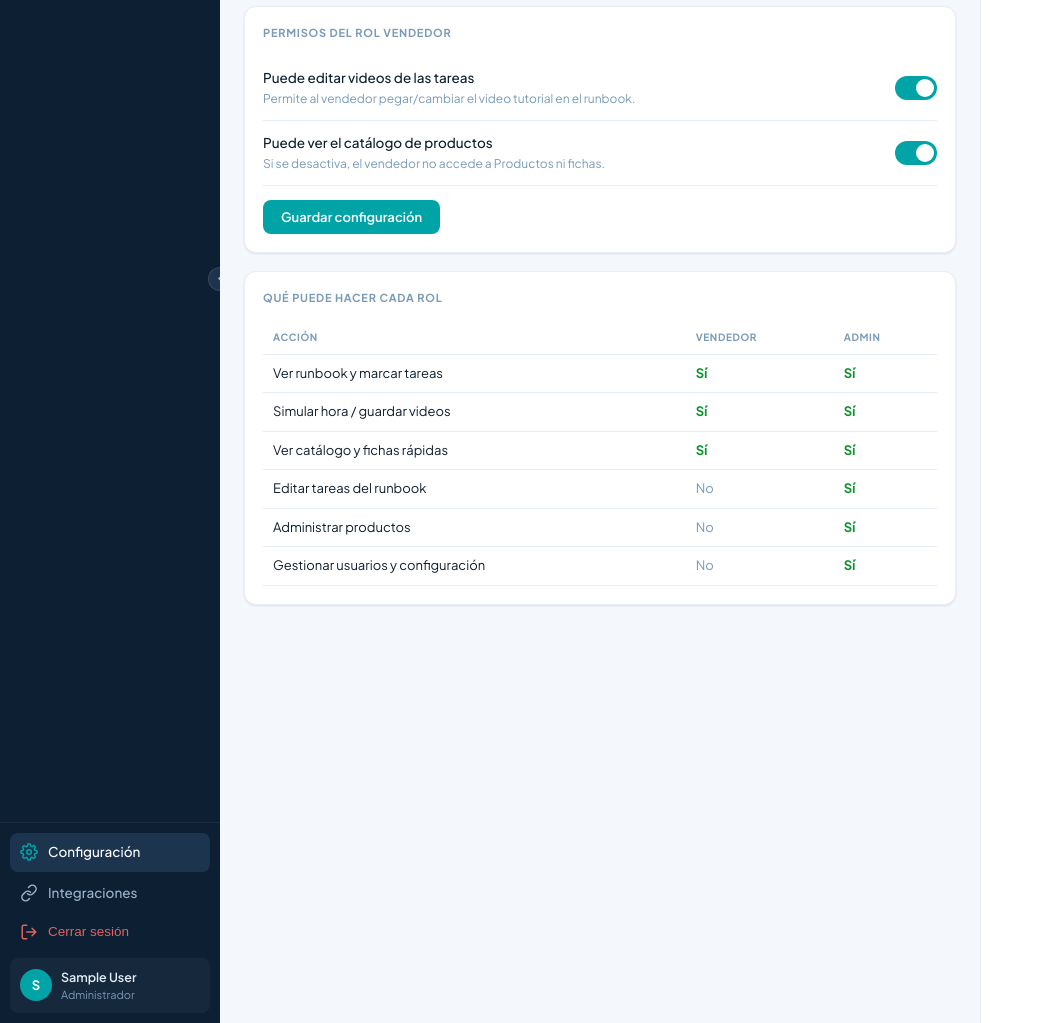
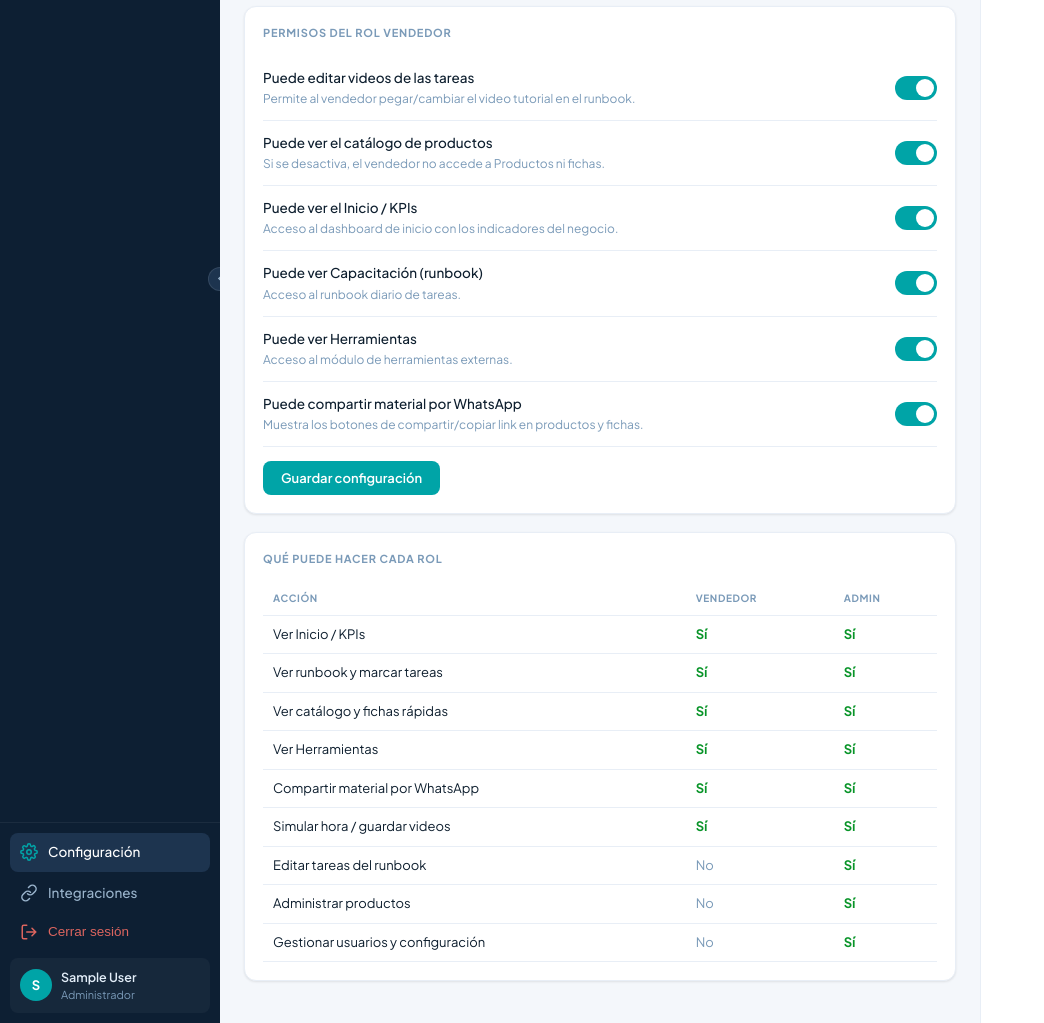
Before and after one commit to Luchito1099/Dashboard-online, a Django app: page /configuracion/ in a window 1280 px wide. Shown: the part 466-1489 px from the top of the page, without its empty margins (0-1044 px from the left). Run offline with Django 5.2, Linux system fonts and the light colour scheme; the visitor is signed in with stand-in values (Sample User, id 1); data comes from the database, SQL or seed files in the repository; data that the repository does not hold is empty.

Commit message:
Corregir configuracion

```diff
--- a/capacitacion/views.py
+++ b/capacitacion/views.py
@@ -63,6 +63,12 @@ def calcular_porcentaje(done, total):
 @login_required
 def index(request):
     """Runbook diario: embudo, timeline de bloques y sidebar con tabs."""
+    # Permiso configurable: el vendedor solo entra si está habilitado (admin siempre)
+    from core.permisos import puede_ver, destino_vendedor
+    if not puede_ver(request.user, 'vendedor_puede_ver_capacitacion'):
+        messages.error(request, 'No tienes permisos para ver la capacitación.')
+        return redirect(destino_vendedor(request.user))
+
     # Bloques con sus tareas en una sola consulta (evita N+1)
     bloques = (
         Bloque.objects
--- a/core/context_processors.py
+++ b/core/context_processors.py
@@ -5,6 +5,7 @@ from django.utils import timezone
 
 from capacitacion.models import Tarea, ProgresoTarea
 from capacitacion.views import es_admin
+from .models import ConfiguracionSistema
 
 
 def runbook(request):
@@ -31,4 +32,6 @@ def runbook(request):
         'rb_done': done,
         'rb_proxima': proxima,
         'puede_editar': es_admin(request.user),
+        # Permisos del rol vendedor, disponibles en toda plantilla para ocultar UI
+        'cfg': ConfiguracionSistema.get_solo(),
     }
--- a/core/models.py
+++ b/core/models.py
@@ -31,6 +31,10 @@ class ConfiguracionSistema(models.Model):
     Controla qué puede hacer el rol vendedor."""
     vendedor_puede_editar_videos = models.BooleanField(default=True)
     vendedor_puede_ver_productos = models.BooleanField(default=True)
+    vendedor_puede_ver_inicio = models.BooleanField(default=True)
+    vendedor_puede_ver_capacitacion = models.BooleanField(default=True)
+    vendedor_puede_ver_herramientas = models.BooleanField(default=True)
+    vendedor_puede_compartir = models.BooleanField(default=True)
 
     class Meta:
         verbose_name = 'Configuración del sistema'
--- a/core/static/core/js/extras.js
+++ b/core/static/core/js/extras.js
@@ -27,11 +27,7 @@
   style.textContent = css;
   document.head.appendChild(style);
 
-  // ── 1. Enlace "Configuración" del sidebar (en base.html apunta a "#") ──
-  const linkConfig = document.querySelector('.sidebar-bottom a[href="#"]');
-  if (linkConfig) linkConfig.setAttribute('href', '/configuracion/');
-
-  // ── 2. Buscador del topbar ──
+  // ── Buscador del topbar ──
   const input = document.querySelector('.topbar-search input');
   if (!input) return;
 
--- a/core/urls.py
+++ b/core/urls.py
@@ -10,6 +10,8 @@ urlpatterns = [
     path('logout/', views.logout_view, name='logout'),
     # Configuración de usuarios y del sistema (solo admin)
     path('configuracion/', views.configuracion, name='configuracion'),
+    # Página de respaldo cuando el vendedor no tiene módulos habilitados
+    path('sin-acceso/', views.sin_acceso, name='sin_acceso'),
     # Buscador global del topbar (devuelve JSON)
     path('buscar/', views.api_buscar, name='buscar'),
 ]
--- a/core/views.py
+++ b/core/views.py
@@ -11,11 +11,15 @@ from django.utils import timezone
 from capacitacion.models import Tarea, ProgresoTarea
 from capacitacion.views import es_admin  # reutilizamos el helper de permisos
 from .models import Perfil, ConfiguracionSistema
+from .permisos import puede_ver, destino_vendedor
 
 
 @login_required
 def home(request):
     """Inicio: KPIs del negocio + resumen del progreso de capacitación de hoy."""
+    if not puede_ver(request.user, 'vendedor_puede_ver_inicio'):
+        return redirect(destino_vendedor(request.user))
+
     hoy = timezone.now().date()
 
     total = Tarea.objects.filter(activo=True).count()
@@ -54,6 +58,12 @@ def logout_view(request):
     return redirect('core:login')
 
 
+@login_required
+def sin_acceso(request):
+    """Página de respaldo cuando un vendedor no tiene ningún módulo habilitado."""
+    return render(request, 'core/sin_acceso.html')
+
+
 # ───────────────────────── Configuración (solo admin) ─────────────────────────
 
 @login_required
@@ -82,6 +92,10 @@ def configuracion(request):
             # Los checkboxes solo llegan si están marcados
             config.vendedor_puede_editar_videos = request.POST.get('vendedor_puede_editar_videos') == 'on'
             config.vendedor_puede_ver_productos = request.POST.get('vendedor_puede_ver_productos') == 'on'
+            config.vendedor_puede_ver_inicio = request.POST.get('vendedor_puede_ver_inicio') == 'on'
+            config.vendedor_puede_ver_capacitacion = request.POST.get('vendedor_puede_ver_capacitacion') == 'on'
+            config.vendedor_puede_ver_herramientas = request.POST.get('vendedor_puede_ver_herramientas') == 'on'
+            config.vendedor_puede_compartir = request.POST.get('vendedor_puede_compartir') == 'on'
             config.save()
             messages.success(request, 'Configuración guardada.')
 
--- a/templates/base.html
+++ b/templates/base.html
@@ -26,6 +26,7 @@
   </div>
 
   <nav class="sidebar-nav">
+    {% if puede_editar or cfg.vendedor_puede_ver_inicio %}
     <div class="nav-section-label">Principal</div>
     <a href="{% url 'core:home' %}" class="nav-item {% block nav_home %}{% endblock %}">
       <svg viewBox="0 0 24 24" fill="none" stroke="currentColor" stroke-width="2" stroke-linecap="round">
@@ -33,7 +34,9 @@
       </svg>
       <span class="nav-label">Inicio</span>
     </a>
+    {% endif %}
 
+    {% if puede_editar or cfg.vendedor_puede_ver_capacitacion %}
     <div class="nav-section-label">Módulos</div>
     <a href="{% url 'capacitacion:index' %}" class="nav-item {% block nav_capacitacion %}{% endblock %}">
       <svg viewBox="0 0 24 24" fill="none" stroke="currentColor" stroke-width="2" stroke-linecap="round">
@@ -41,10 +44,12 @@
       </svg>
       <span class="nav-label">Capacitación</span>
     </a>
+    {% endif %}
   </nav>
 
   <div class="sidebar-bottom">
-    <a href="#" class="nav-item {% block nav_config %}{% endblock %}">
+    {% if puede_editar %}
+    <a href="{% url 'core:configuracion' %}" class="nav-item {% block nav_config %}{% endblock %}">
       <svg viewBox="0 0 24 24" fill="none" stroke="currentColor" stroke-width="2" stroke-linecap="round">
         <circle cx="12" cy="12" r="3"/>
         <path d="M19.4 15a1.65 1.65 0 00.33 1.82l.06.06a2 2 0 010 2.83 2 2 0 01-2.83 0l-.06-.06a1.65 1.65 0 00-1.82-.33 1.65 1.65 0 00-1 1.51V21a2 2 0 01-4 0v-.09A1.65 1.65 0 009 19.4a1.65 1.65 0 00-1.82.33l-.06.06a2 2 0 01-2.83-2.83l.06-.06A1.65 1.65 0 004.68 15a1.65 1.65 0 00-1.51-1H3a2 2 0 010-4h.09A1.65 1.65 0 004.6 9a1.65 1.65 0 00-.33-1.82l-.06-.06a2 2 0 012.83-2.83l.06.06A1.65 1.65 0 009 4.68a1.65 1.65 0 001-1.51V3a2 2 0 014 0v.09a1.65 1.65 0 001 1.51 1.65 1.65 0 001.82-.33l.06-.06a2 2 0 012.83 2.83l-.06.06A1.65 1.65 0 0019.4 9a1.65 1.65 0 001.51 1H21a2 2 0 010 4h-.09a1.65 1.65 0 00-1.51 1z"/>
@@ -52,7 +57,6 @@
       <span class="nav-label">Configuración</span>
     </a>
 
-    {% if puede_editar %}
     <a href="{% url 'integraciones:lista' %}" class="nav-item {% block nav_integraciones %}{% endblock %}">
       <svg viewBox="0 0 24 24" fill="none" stroke="currentColor" stroke-width="2" stroke-linecap="round">
         <path d="M10 13a5 5 0 007.07 0l3-3a5 5 0 00-7.07-7.07l-1.72 1.71"/>
--- a/templates/core/configuracion.html
+++ b/templates/core/configuracion.html
@@ -127,6 +127,50 @@
         </label>
       </div>
 
+      <div class="cfg-toggle">
+        <div>
+          <div class="cfg-toggle-label">Puede ver el Inicio / KPIs</div>
+          <div class="cfg-toggle-desc">Acceso al dashboard de inicio con los indicadores del negocio.</div>
+        </div>
+        <label class="switch">
+          <input type="checkbox" name="vendedor_puede_ver_inicio" {% if config.vendedor_puede_ver_inicio %}checked{% endif %}>
+          <span class="slider"></span>
+        </label>
+      </div>
+
+      <div class="cfg-toggle">
+        <div>
+          <div class="cfg-toggle-label">Puede ver Capacitación (runbook)</div>
+          <div class="cfg-toggle-desc">Acceso al runbook diario de tareas.</div>
+        </div>
+        <label class="switch">
+          <input type="checkbox" name="vendedor_puede_ver_capacitacion" {% if config.vendedor_puede_ver_capacitacion %}checked{% endif %}>
+          <span class="slider"></span>
+        </label>
+      </div>
+
+      <div class="cfg-toggle">
+        <div>
+          <div class="cfg-toggle-label">Puede ver Herramientas</div>
+          <div class="cfg-toggle-desc">Acceso al módulo de herramientas externas.</div>
+        </div>
+        <label class="switch">
+          <input type="checkbox" name="vendedor_puede_ver_herramientas" {% if config.vendedor_puede_ver_herramientas %}checked{% endif %}>
+          <span class="slider"></span>
+        </label>
+      </div>
+
+      <div class="cfg-toggle">
+        <div>
+          <div class="cfg-toggle-label">Puede compartir material por WhatsApp</div>
+          <div class="cfg-toggle-desc">Muestra los botones de compartir/copiar link en productos y fichas.</div>
+        </div>
+        <label class="switch">
+          <input type="checkbox" name="vendedor_puede_compartir" {% if config.vendedor_puede_compartir %}checked{% endif %}>
+          <span class="slider"></span>
+        </label>
+      </div>
+
       <div style="margin-top:14px;">
         <button type="submit" class="btn-primary">Guardar configuración</button>
       </div>
@@ -141,9 +185,12 @@
         <tr><th>Acción</th><th>Vendedor</th><th>Admin</th></tr>
       </thead>
       <tbody>
-        <tr><td>Ver runbook y marcar tareas</td><td class="si">Sí</td><td class="si">Sí</td></tr>
+        <tr><td>Ver Inicio / KPIs</td><td class="{% if config.vendedor_puede_ver_inicio %}si{% else %}no{% endif %}">{% if config.vendedor_puede_ver_inicio %}Sí{% else %}No{% endif %}</td><td class="si">Sí</td></tr>
+        <tr><td>Ver runbook y marcar tareas</td><td class="{% if config.vendedor_puede_ver_capacitacion %}si{% else %}no{% endif %}">{% if config.vendedor_puede_ver_capacitacion %}Sí{% else %}No{% endif %}</td><td class="si">Sí</td></tr>
+        <tr><td>Ver catálogo y fichas rápidas</td><td class="{% if config.vendedor_puede_ver_productos %}si{% else %}no{% endif %}">{% if config.vendedor_puede_ver_productos %}Sí{% else %}No{% endif %}</td><td class="si">Sí</td></tr>
+        <tr><td>Ver Herramientas</td><td class="{% if config.vendedor_puede_ver_herramientas %}si{% else %}no{% endif %}">{% if config.vendedor_puede_ver_herramientas %}Sí{% else %}No{% endif %}</td><td class="si">Sí</td></tr>
+        <tr><td>Compartir material por WhatsApp</td><td class="{% if config.vendedor_puede_compartir %}si{% else %}no{% endif %}">{% if config.vendedor_puede_compartir %}Sí{% else %}No{% endif %}</td><td class="si">Sí</td></tr>
         <tr><td>Simular hora / guardar videos</td><td class="si">Sí</td><td class="si">Sí</td></tr>
-        <tr><td>Ver catálogo y fichas rápidas</td><td class="{% if config.vendedor_puede_ver_productos %}si{% else %}no{% endif %}">{% if config.vendedor_puede_ver_productos %}Sí{% else %}No{% endif %}</td><td class="si">Sí</td></tr>
         <tr><td>Editar tareas del runbook</td><td class="no">No</td><td class="si">Sí</td></tr>
         <tr><td>Administrar productos</td><td class="no">No</td><td class="si">Sí</td></tr>
         <tr><td>Gestionar usuarios y configuración</td><td class="no">No</td><td class="si">Sí</td></tr>
--- a/templates/productos/ficha_rapida.html
+++ b/templates/productos/ficha_rapida.html
@@ -75,10 +75,12 @@
         {% endif %}
         <div class="mat-info">
           <div class="mat-titulo">{{ medio.titulo|default:medio.get_tipo_display }}</div>
+          {% if puede_editar or cfg.vendedor_puede_compartir %}
           <div class="mat-acciones">
             <button class="btn-share wa" onclick="compartirWhatsApp('{{ medio.url|escapejs }}')">📤 WhatsApp</button>
             <button class="btn-share" onclick="copiarLinkMedio(this, '{{ medio.url|escapejs }}')">📋 Copiar link</button>
           </div>
+          {% endif %}
         </div>
       </div>
       {% endfor %}
```
Also changed, not shown: core/permisos.py (added, +39 -0 lines), herramientas/views.py (+6 -1 lines), templates/core/sin_acceso.html (added, +20 -0 lines), templates/productos/catalogo.html (+8 -4 lines), .claude/settings.local.json, core/migrations/0003_configuracionsistema_vendedor_puede_compartir_and_more.py (added).
